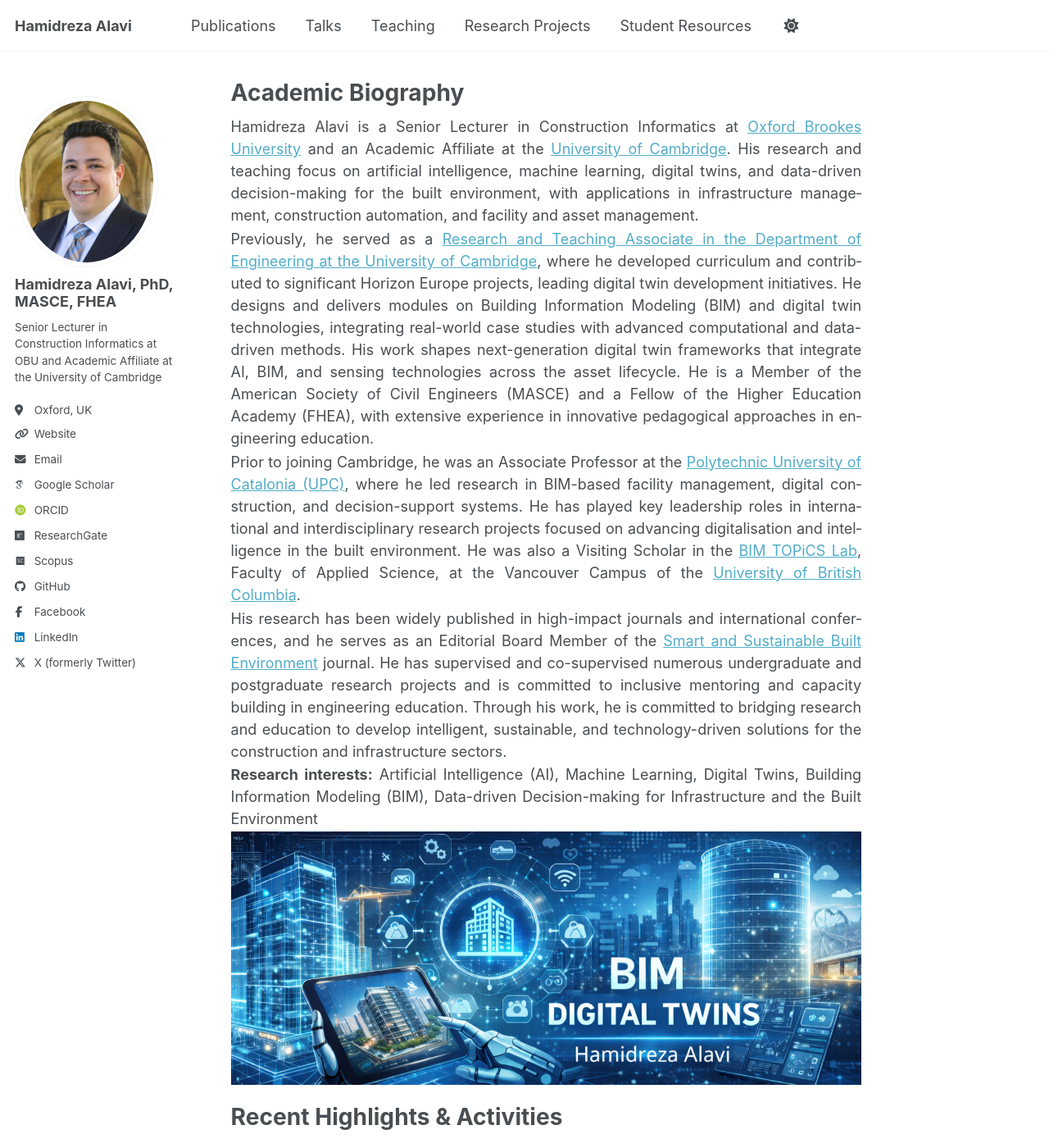
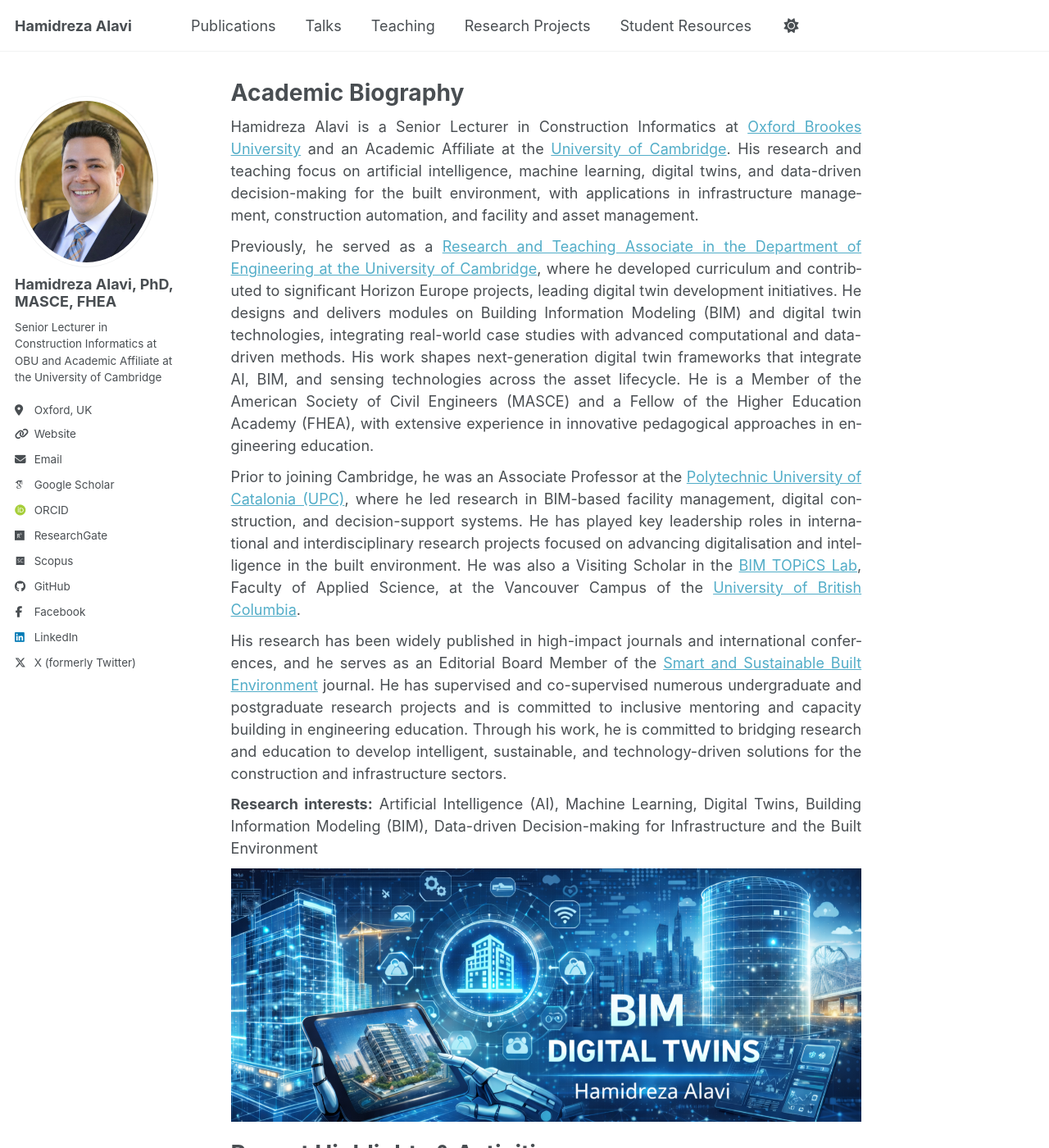
Before and after one commit to Hr-Alavi/Hr-Alavi.github.io, a Jekyll site: the page built from _pages/about.md, in a window 1280 px wide and 1400 px high. Shown: the whole window at 82% size. Built offline with Jekyll 4.4.1, drawn with Linux system fonts in a browser that asks for light colours; some web fonts are replaced; a script bundle is joined from its source files by our own code; library files that are not in the unit come from our copies.

Commit message:
Update main.scss

```diff
--- a/assets/css/main.scss
+++ b/assets/css/main.scss
@@ -47,5 +47,5 @@
 p.justify-text {
   text-align: justify;
   hyphens: auto;
-  margin-bottom: 0.1em;
+  margin-bottom: 0.6em;
 }
```
